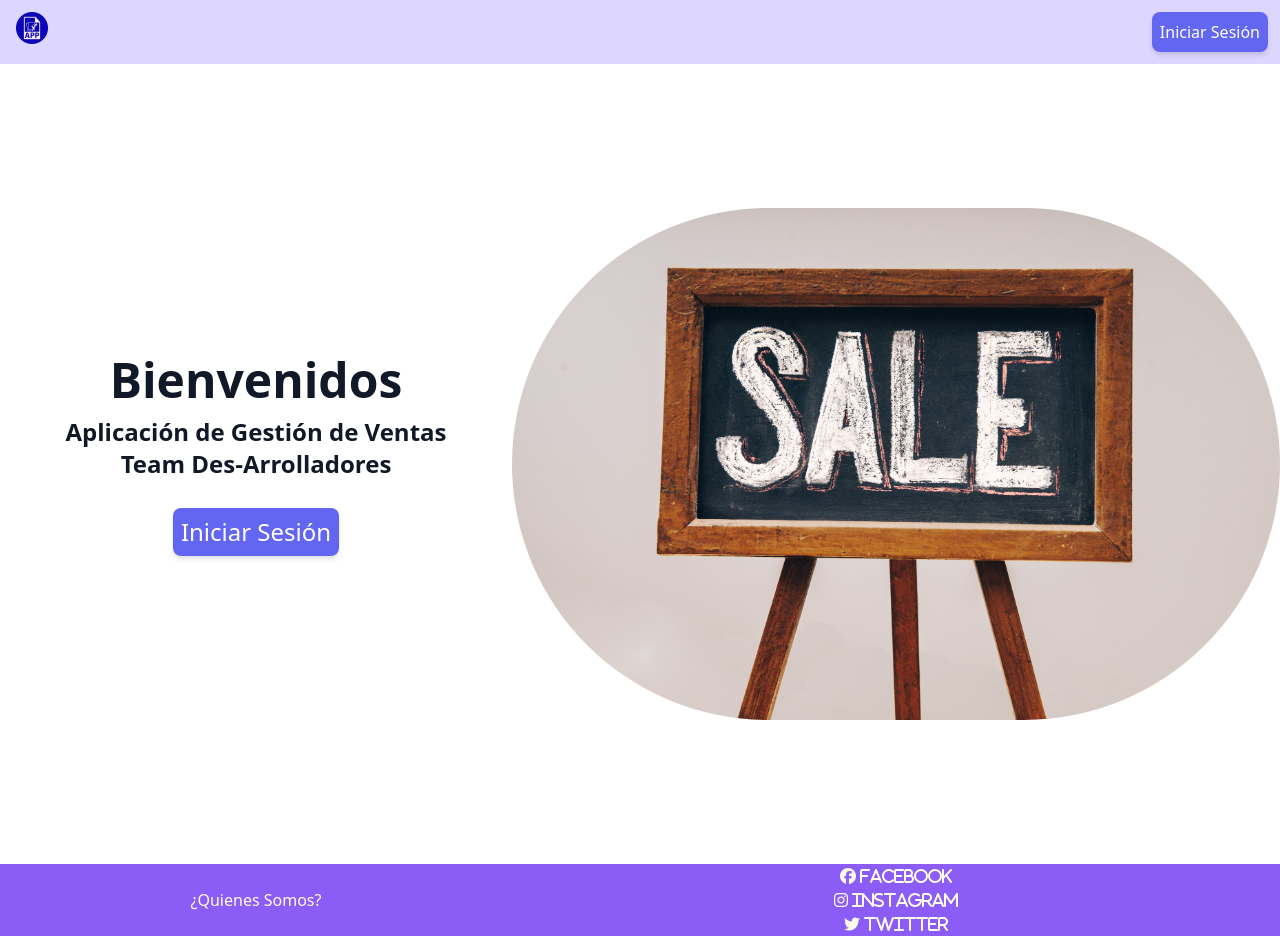
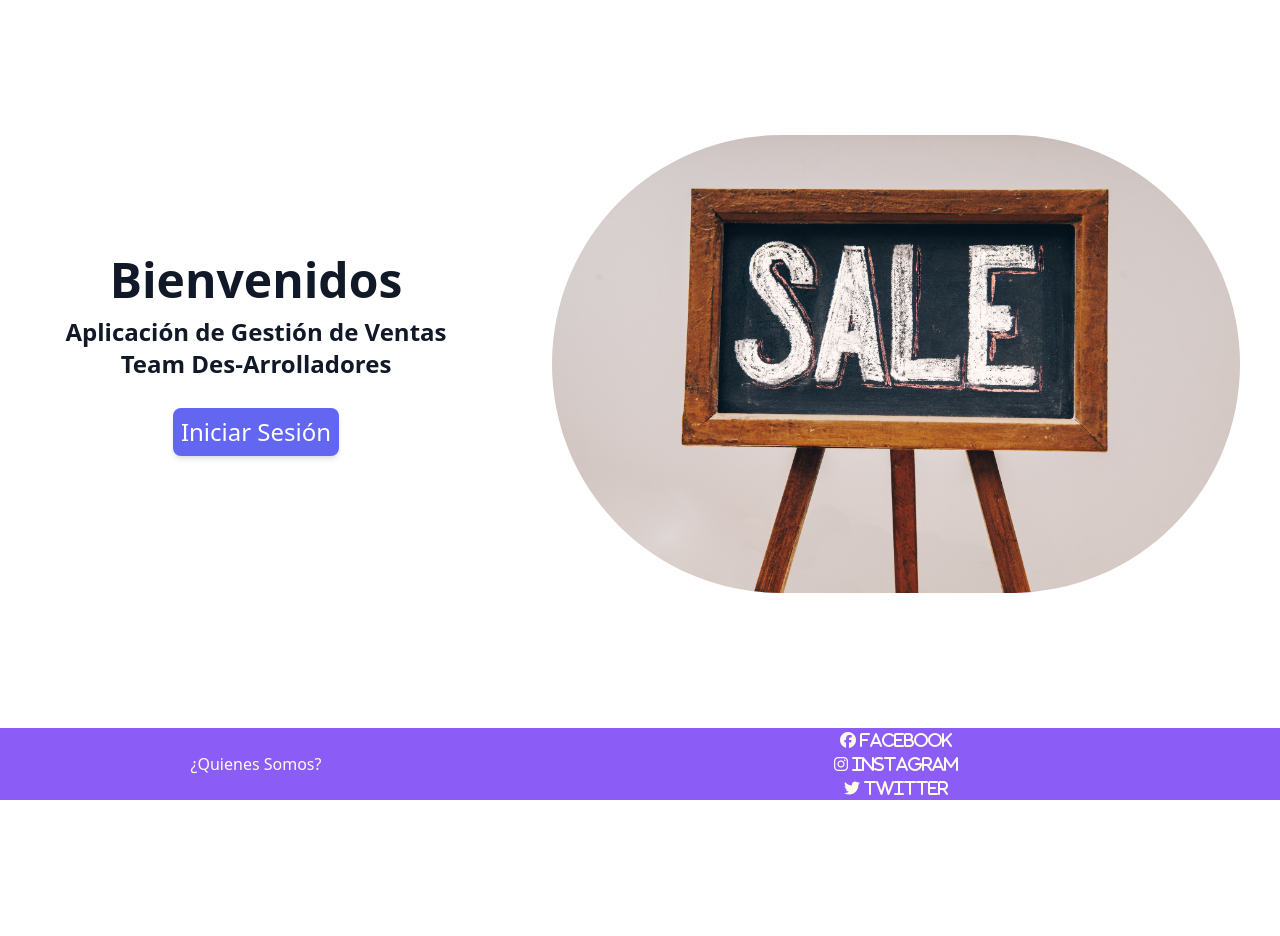
Before and after one commit to jmarti1a2/Project, a React (Create React App) app: page / in a window 1280 px wide. After the commit the page ends 800 px from the top, so only its background shows below. Built offline with nearby package versions, Linux system fonts and the light colour scheme.

Commit message:
Elimine el Navbar y reestructure la pagina de inicio

```diff
--- a/src/layouts/PublicLayout.jsx
+++ b/src/layouts/PublicLayout.jsx
@@ -1,13 +1,13 @@
 import Footer from 'components/Footer'
-import Navbar from 'components/Navbar'
+// import Navbar from 'components/Navbar'
 import React from 'react'
 
 
 const PublicLayout = ( { children } ) => {
     return (
         <div className='flex flex-col justify-between h-screen'>
-            <Navbar/>
-            <main className='min-h-full overflow-y-scroll  bg-gray-300'> { children } </main>
+            {/* <Navbar/> */}
+            <main className='h-full overflow-y-scroll  bg-gray-300'> { children } </main>
             <Footer className="h-1"/>
         </div>
     );
--- a/src/pages/Index.jsx
+++ b/src/pages/Index.jsx
@@ -33,7 +33,7 @@ function Index() {
 
             <div className="bg-white w-3/5 flex flex-col justify-center text-center">
                 <div>
-                    <img src={imagenFondo2} alt='imagen' className='rounded-full p-15' />
+                    <img src={imagenFondo2} alt='imagen' className='rounded-full p-10 ' />
                 </div>
             </div>
         </div>
```
